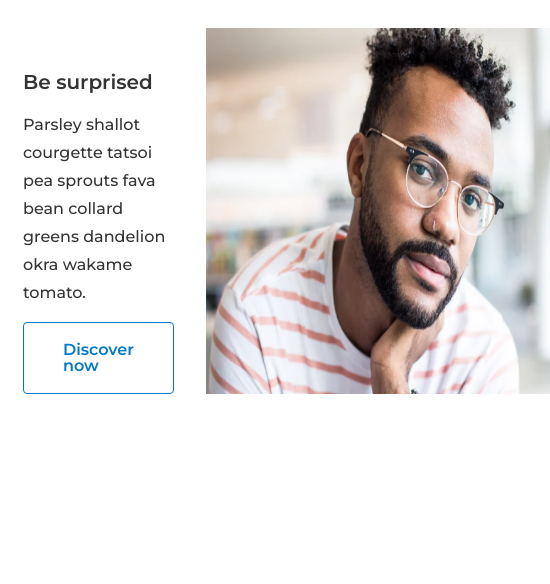
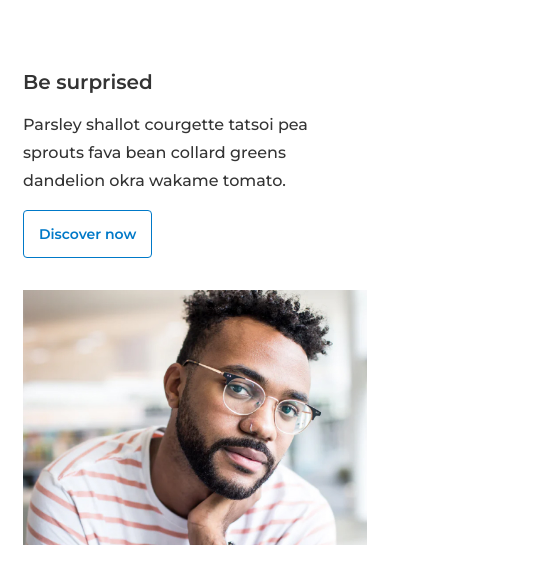
Before and after one commit to ArtemMyrhorod/RightTask, a plain HTML site: page index.html in a window 390 px wide. Shown: the whole page, 550 px wide, since content can reach past the window. Drawn offline with Linux system fonts and the light colour scheme.

Commit message:
Add media queries for Block About

```diff
--- a/css/main.css
+++ b/css/main.css
@@ -99,3 +99,16 @@ img {
 .about__btn {
    border-color: var(--color-accent);
 }
+
+@media screen and (max-width: 992px) {
+   .about__wrapper {
+      flex-direction: column;
+   }
+}
+
+@media screen and (max-width: 400px) {
+   .btn {
+      padding: 15px;
+      font-size: 14px;
+   }
+}
```
